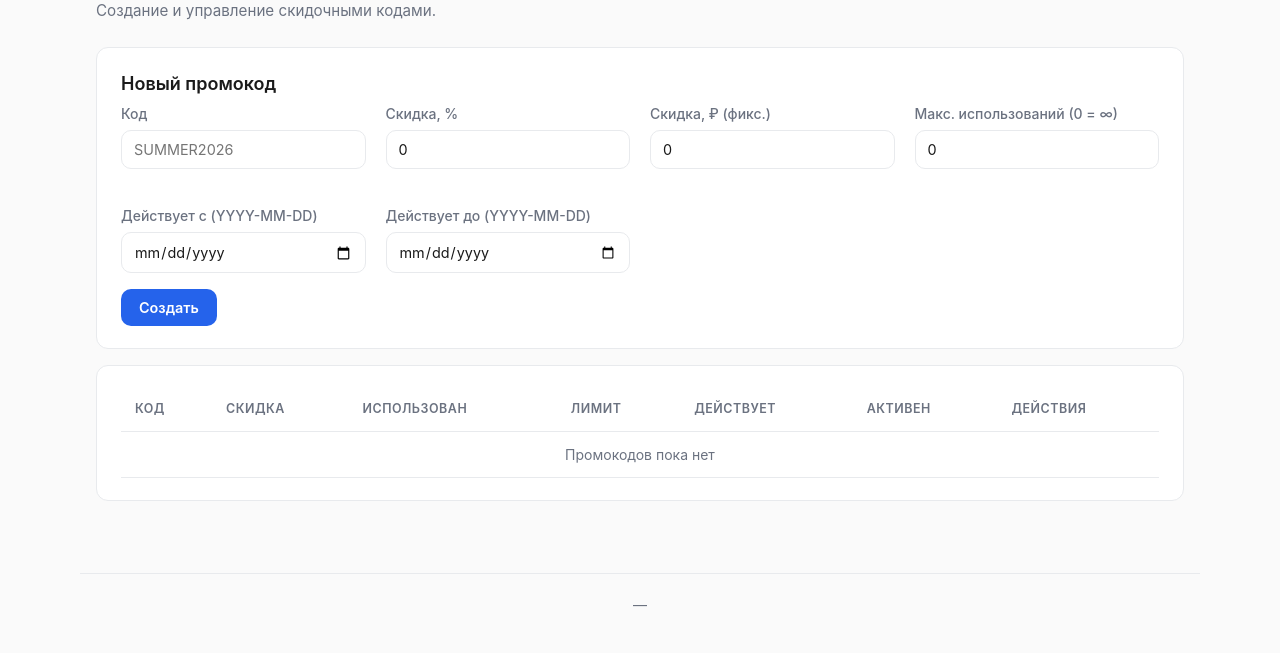
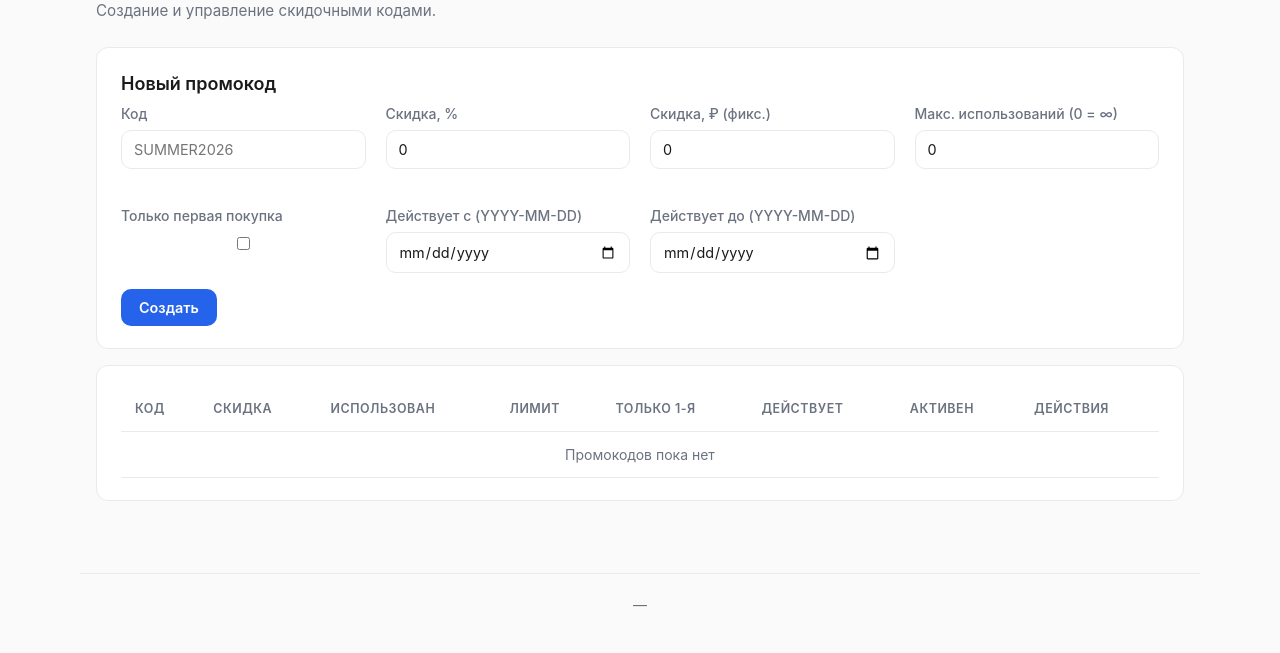
Before and after one commit to xxldrago/vpn-shop, a FastAPI app: template templates/admin/promos.html in a window 1280 px wide. Shown: the part 147-800 px from the top of the page. Run offline with FastAPI, Linux system fonts and the light colour scheme; the template is opened without the code that fills it, so the values that code supplies are empty.

Commit message:
feat(03-01): admin first-purchase checkbox + persistence test
- admin_promos_add: first_purchase_only Form(0) + INSERT column, 1 if checked (P-12)
- promos.html: checkbox field, 'Только 1-я' header + badge row cell, colspan 7->8
- tests/test_promo_admin.py: route-shaped INSERT reads back first_purchase_only=1 with used_per_user '{}'

```diff
--- a/app.py
+++ b/app.py
@@ -1006,6 +1006,7 @@ async def admin_promos_add(
     discount_percent: int = Form(0),
     discount_amount_rub: float = Form(0),
     max_uses: int = Form(0),
+    first_purchase_only: int = Form(0),
     valid_from: str = Form(""),
     valid_until: str = Form(""),
 ):
@@ -1022,9 +1023,10 @@ async def admin_promos_add(
         if exists:
             return JSONResponse({"error": "Такой промокод уже существует"}, status_code=400)
         conn.execute(
-            "INSERT INTO promo_codes (code, discount_percent, discount_amount_rub, max_uses, valid_from, valid_until, is_active, created_at)"
-            " VALUES (?, ?, ?, ?, ?, ?, 1, ?)",
+            "INSERT INTO promo_codes (code, discount_percent, discount_amount_rub, max_uses, first_purchase_only, valid_from, valid_until, is_active, created_at)"
+            " VALUES (?, ?, ?, ?, ?, ?, ?, 1, ?)",
             (code, discount_percent, discount_amount_rub, max_uses or None,
+             1 if first_purchase_only else 0,
              valid_from or None, valid_until or None, now_iso()),
         )
         conn.commit()
--- a/templates/admin/promos.html
+++ b/templates/admin/promos.html
@@ -11,6 +11,7 @@
       <div class="form-group"><label>Скидка, %</label><input class="form-control" type="number" min="0" max="100" name="discount_percent" value="0"></div>
       <div class="form-group"><label>Скидка, ₽ (фикс.)</label><input class="form-control" type="number" step="0.01" min="0" name="discount_amount_rub" value="0"></div>
       <div class="form-group"><label>Макс. использований (0 = ∞)</label><input class="form-control" type="number" name="max_uses" value="0"></div>
+      <div class="form-group"><label>Только первая покупка</label><input class="form-control" type="checkbox" name="first_purchase_only" value="1"></div>
       <div class="form-group"><label>Действует с (YYYY-MM-DD)</label><input class="form-control" type="date" name="valid_from"></div>
       <div class="form-group"><label>Действует до (YYYY-MM-DD)</label><input class="form-control" type="date" name="valid_until"></div>
     </div>
@@ -21,7 +22,7 @@
 <div class="card">
   <div class="table-wrap">
     <table>
-      <thead><tr><th>Код</th><th>Скидка</th><th>Использован</th><th>Лимит</th><th>Действует</th><th>Активен</th><th>Действия</th></tr></thead>
+      <thead><tr><th>Код</th><th>Скидка</th><th>Использован</th><th>Лимит</th><th>Только 1-я</th><th>Действует</th><th>Активен</th><th>Действия</th></tr></thead>
       <tbody>
         {% for p in promos %}
         <tr>
@@ -31,6 +32,9 @@
           </td>
           <td>{{ p.used_count }}</td>
           <td>{% if p.max_uses %}{{ p.max_uses }}{% else %}∞{% endif %}</td>
+          <td>
+            {% if p.first_purchase_only %}<span class="badge badge-success">Да</span>{% else %}—{% endif %}
+          </td>
           <td>
             {% if p.valid_from %}{{ p.valid_from[:10] }}{% endif %}
             {% if p.valid_until %} → {{ p.valid_until[:10] }}{% endif %}
@@ -50,7 +54,7 @@
           </td>
         </tr>
         {% else %}
-        <tr><td colspan="7" class="muted center">Промокодов пока нет</td></tr>
+        <tr><td colspan="8" class="muted center">Промокодов пока нет</td></tr>
         {% endfor %}
       </tbody>
     </table>
```
Also changed, not shown: tests/test_promo_admin.py (added, +50 -0 lines).
